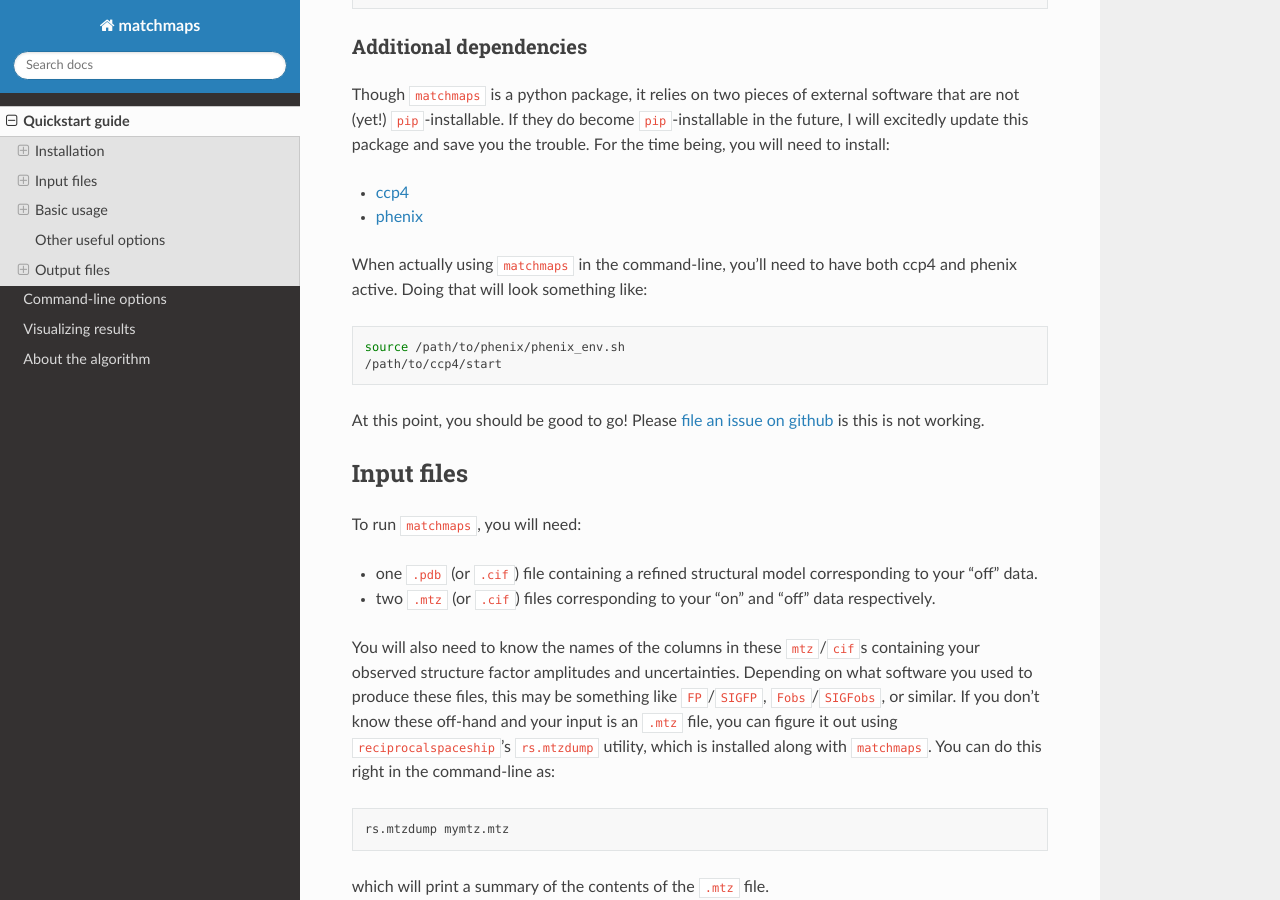
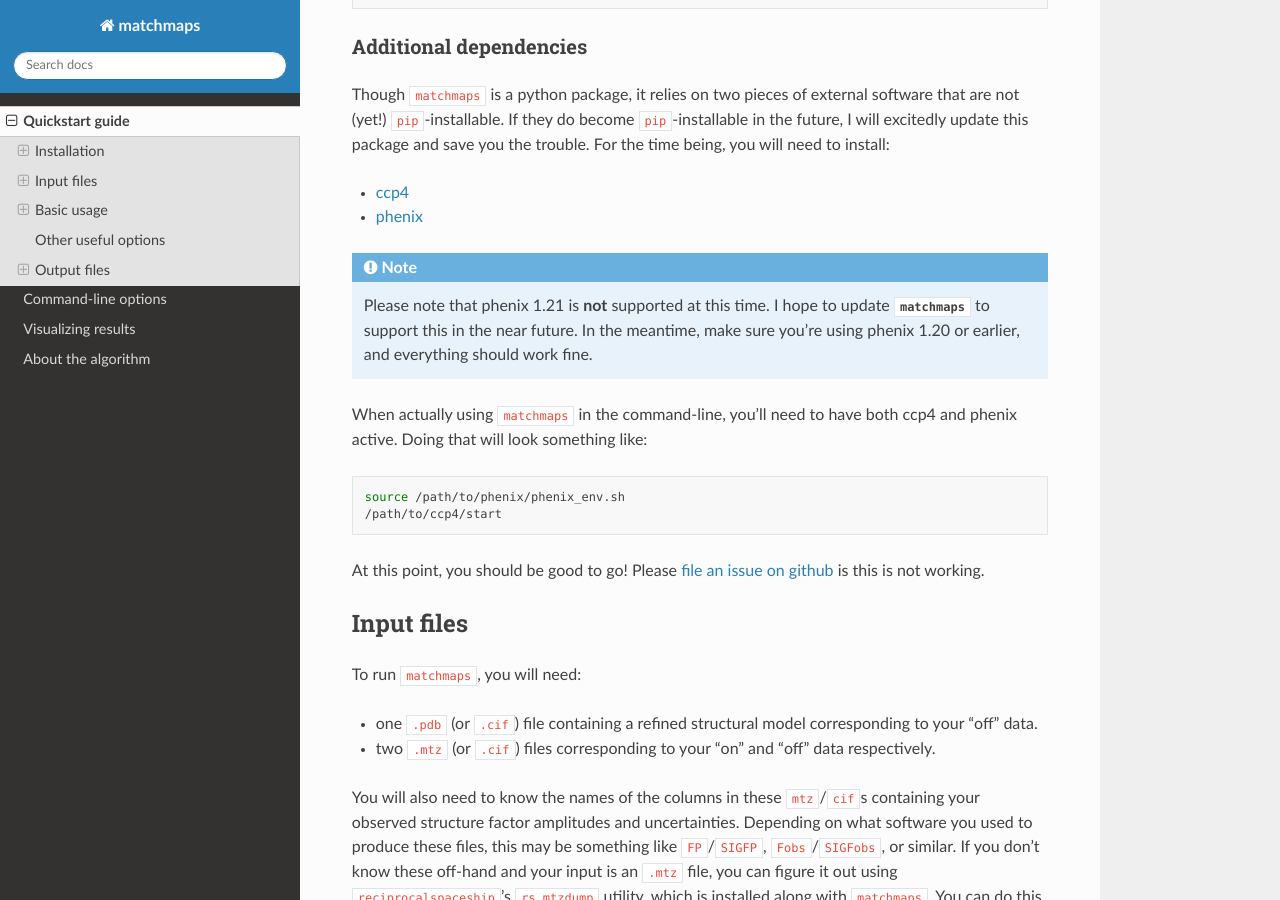
Before and after one commit to rs-station/matchmaps, a Sphinx documentation site: the page built from docs/quickstart.md, in a window 1280 px wide and 900 px high, scrolled down 739 px. Built offline with Sphinx 7.4.7 and the Read the Docs theme 2.0.0, drawn with Linux system fonts in a browser that asks for light colours.

Commit message:
state in docs that phenix 1.21 is not supported

````diff
--- a/docs/quickstart.md
+++ b/docs/quickstart.md
@@ -28,6 +28,10 @@
  - [ccp4](https://www.ccp4.ac.uk/download/#os=mac)
  - [phenix](https://phenix-online.org/documentation/install-setup-run.html)
 
+```{eval-rst}
+.. note::
+    Please note that phenix 1.21 is **not** supported at this time. I hope to update `matchmaps` to support this in the near future. In the meantime, make sure you're using phenix 1.20 or earlier, and everything should work fine.
+```
 When actually using `matchmaps` in the command-line, you'll need to have both ccp4 and phenix active. Doing that will look something like:
 ```bash
 source /path/to/phenix/phenix_env.sh
````
